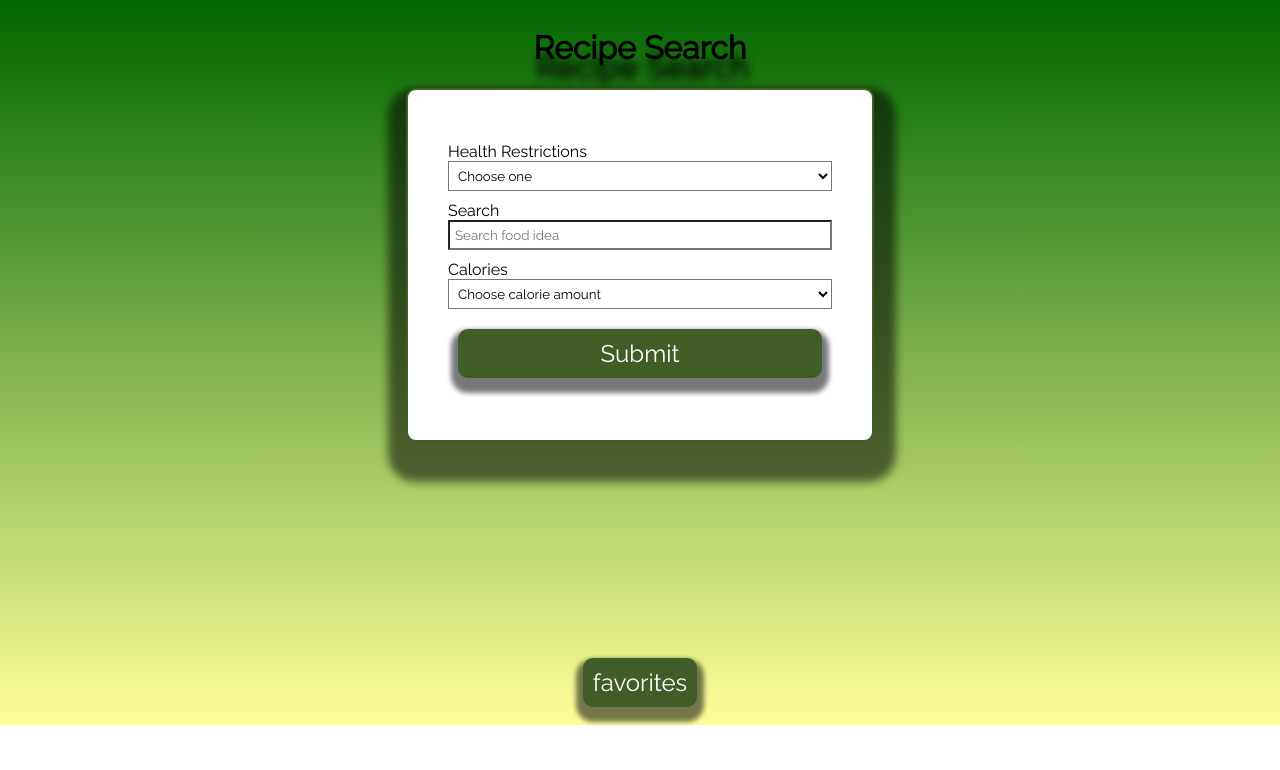
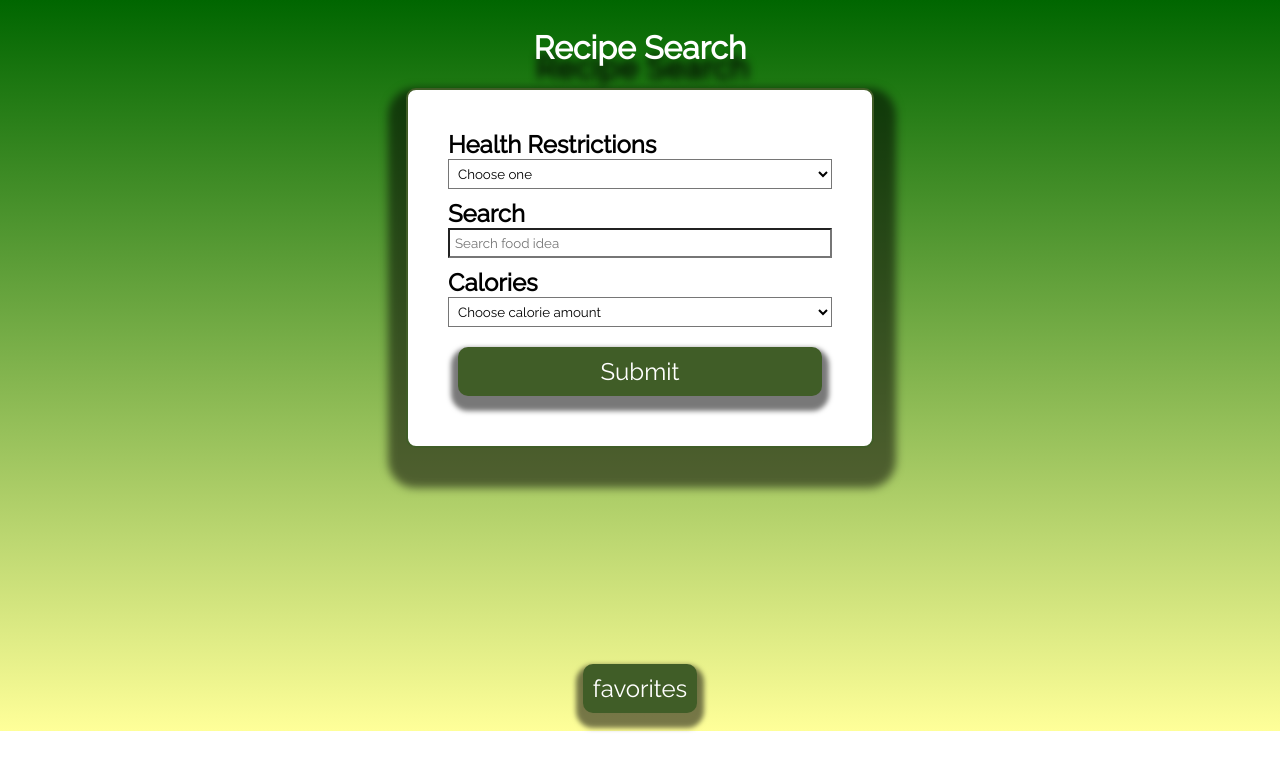
Before and after one commit to mitchelbower1/angular-recipe-picker, an Angular app: page /search in a window 1280 px wide. Shown: the top 770 px of the page. Built offline with nearby package versions, Linux system fonts and the light colour scheme.

Commit message:
final push

```diff
--- a/src/app/favorites-list/favorites-list.component.css
+++ b/src/app/favorites-list/favorites-list.component.css
@@ -18,7 +18,8 @@ a {
   justify-content: center;
   align-items: center;
   padding: 5px;
-  font-size: 26px;
+  font-size: x-large;
+  font-weight: bold;
 }
 
 li {
--- a/src/app/search-criteria/search-criteria.component.css
+++ b/src/app/search-criteria/search-criteria.component.css
@@ -3,6 +3,7 @@ h1 {
   justify-content: center;
   font-weight: 900;
   text-shadow: 2px 20px 8px rgba(0, 0, 0, 1);
+  color: white;
 }
 
 main {
@@ -29,6 +30,8 @@ form {
 
 label {
   background-color: white;
+  font-size: x-large;
+  font-weight: bold;
 }
 
 select {
```
